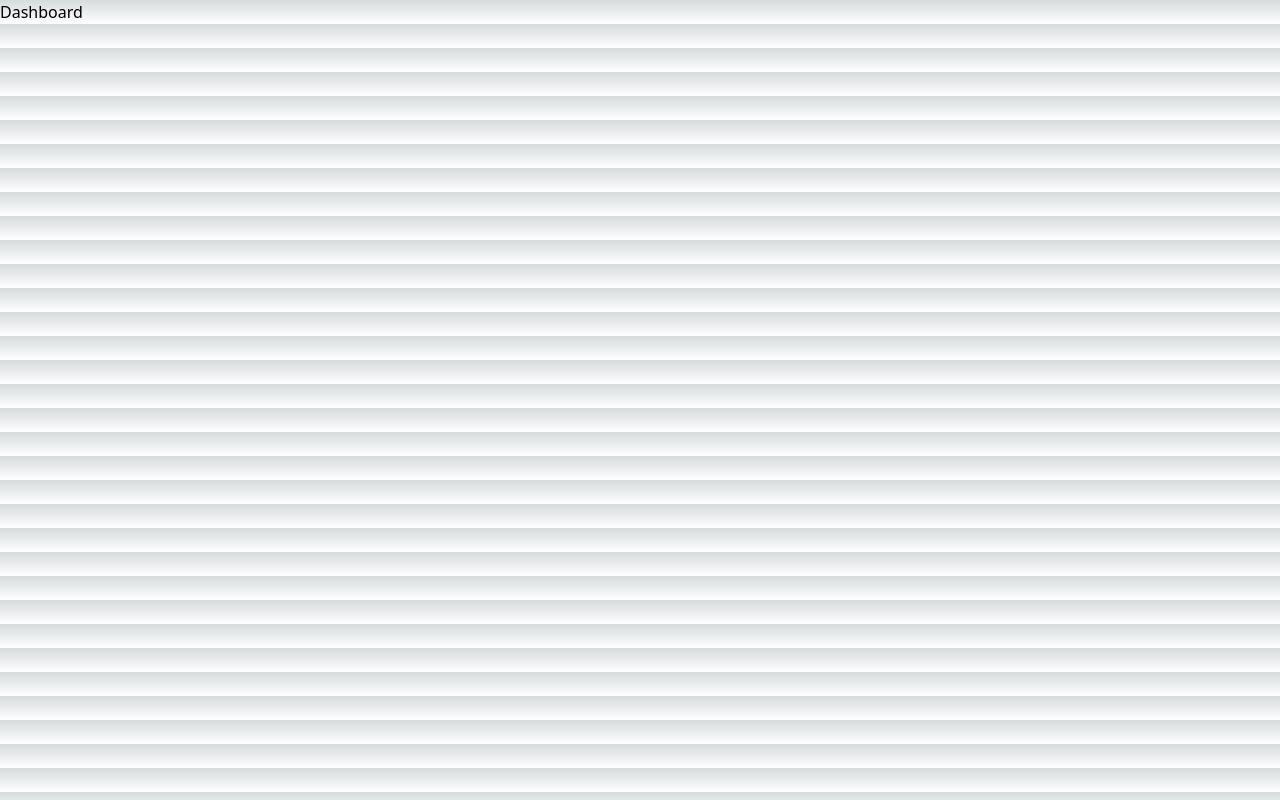
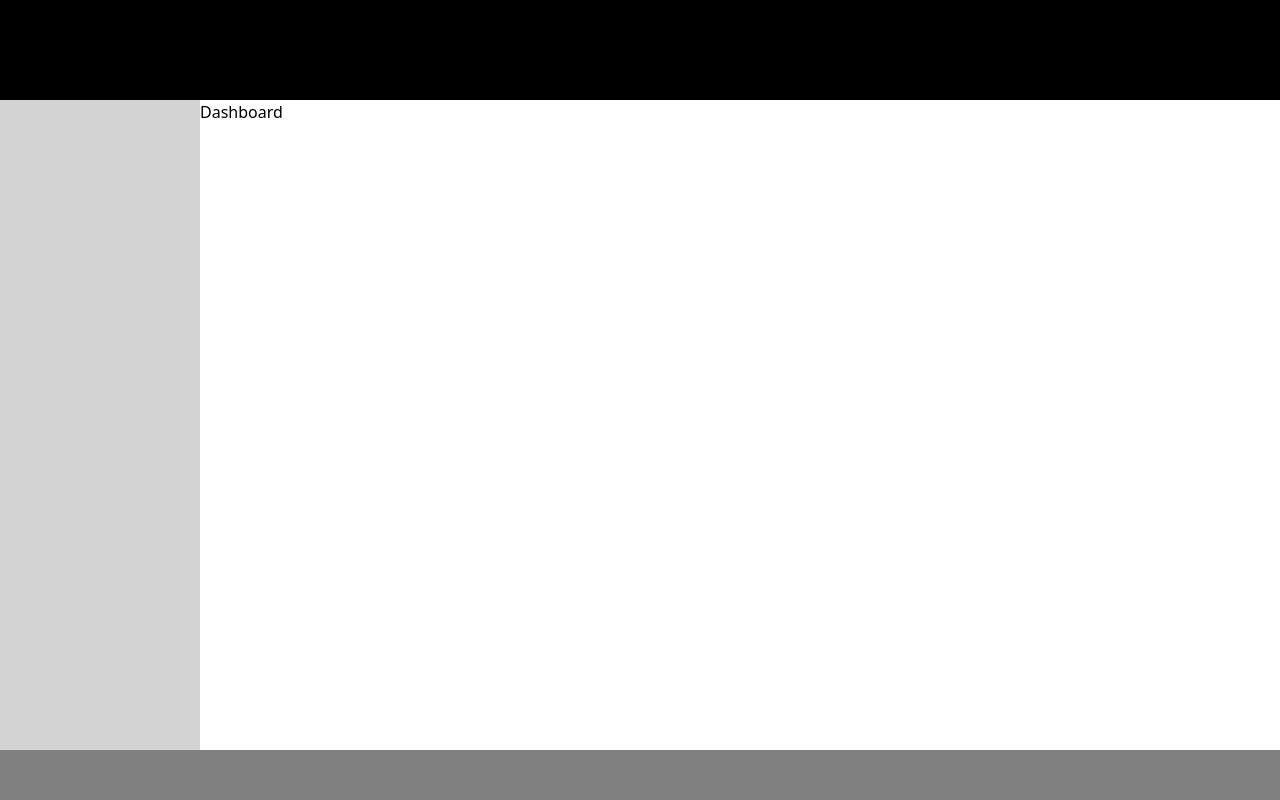
Before and after one commit to sunnydream20/nextJS-step-by-step, a Next.js app: page / in a window 1280 px wide. Built offline with nearby package versions, Linux system fonts and the light colour scheme.

Commit message:
feat: layout implement

```diff
--- a/app/blog/PostList.js
+++ b/app/blog/PostList.js
@@ -5,7 +5,7 @@ export default function PostList({ posts }) {
     <ul>
       {posts.map((post) => (
         <li key={post.id}>
-          <Link href={`/blog/${post.slug}`}>{post.title}</Link>
+          <Link href={`/blog/${post.name}`}>{post.name}</Link>
         </li>
       ))}
     </ul>
--- a/app/dashboard/layout.tsx
+++ b/app/dashboard/layout.tsx
@@ -1,7 +1,14 @@
 export default function DashboardLayout({
-    children,
-  }: {
-    children: React.ReactNode
-  }) {
-    return <section>{children}</section>
-  }
+  children, // will be a page or nested layout
+}: {
+  children: React.ReactNode
+}) {
+  return (
+    <section>
+      {/* Include shared UI here e.g. a header or sidebar */}
+      <nav></nav>
+
+      {children}
+    </section>
+  )
+}
--- a/app/dashboard/page.tsx
+++ b/app/dashboard/page.tsx
@@ -1,8 +1,18 @@
 import { Suspense } from 'react'
 // import { PostFeed, Weather } from './Components'
 import Loading from "./loading";
+import PostList from "../blog/PostList";
 
 export default function Posts() {
+  const data = [{
+    id: 1,
+    name: "val"
+  },
+  {
+    id: 2,
+    name: "dave"
+  }
+];
   return (
     <section>
       <Suspense fallback={<p>Loading feed...</p>}>
@@ -12,6 +22,8 @@ export default function Posts() {
       <Suspense fallback={<p>Loading weather...</p>}>
         <Loading />
       </Suspense>
+      <br />
+      <PostList posts = {data} />
     </section>
   )
 }
--- a/app/globals.css
+++ b/app/globals.css
@@ -18,12 +18,12 @@
 
 body {
   color: rgb(var(--foreground-rgb));
-  background: linear-gradient(
+  /* background: linear-gradient(
       to bottom,
       transparent,
       rgb(var(--background-end-rgb))
     )
-    rgb(var(--background-start-rgb));
+    rgb(var(--background-start-rgb)); */
 }
 
 @layer utilities {
@@ -31,3 +31,25 @@ body {
     text-wrap: balance;
   }
 }
+
+.header {
+  width: 100%;
+  height: 100px;
+  background-color: black;
+}
+
+.sidebar {
+  width: 200px;
+  height: calc(100vh - 150px);
+  background-color: lightgray;
+}
+
+.content {
+  display: flex;
+  flex-direction: row;
+}
+.footer {
+  height: 50px;
+  width: 100%;
+  background-color: gray;
+}
--- a/app/layout.tsx
+++ b/app/layout.tsx
@@ -18,7 +18,12 @@ export default function RootLayout({
     <html lang="en">
       <body>
         {/* Layout UI */}
-        <main>{children}</main>
+        <div className="header"></div>
+        <div className="content">
+          <div className="sidebar"></div>
+          <main>{children}</main>
+        </div>
+        <div className="footer"></div>
       </body>
     </html>
   )
--- a/app/page.tsx
+++ b/app/page.tsx
@@ -6,8 +6,10 @@ export default function Page() {
   const router = useRouter()
 
   return (
-    <button type="button" className='btn btn-danger p-l' onClick={() => router.push('/dashboard')}>
-      Dashboard
-    </button>
+    <>
+      <button type="button" className='btn btn-danger p-l' onClick={() => router.push('/dashboard')}>
+        Dashboard
+      </button>
+    </>
   )
 }
```
